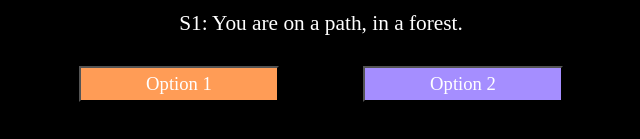
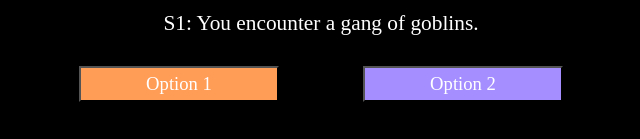
Before and after one commit to lord-macklem/lord-macklem.github.io, a plain HTML site: page great-game/index.html in a window 1280 px wide. Both pictures are taken after a click on the button "Option 1". Shown: the part 405-544 px from the top of the page, 319-959 px from the left. Drawn offline with Linux system fonts and the light colour scheme.

Commit message:
Update index.html

```diff
--- a/great-game/index.html
+++ b/great-game/index.html
@@ -35,7 +35,7 @@
 		}
 		function selectOption(num) {
 			gameState = gameState+num;
-			description.innerHTML = gameState+": "+options["S"]["description"];
+			description.innerHTML = gameState+": "+options[gameState]["description"];
 		}
 		//selectOption("");
 	</script>
```
